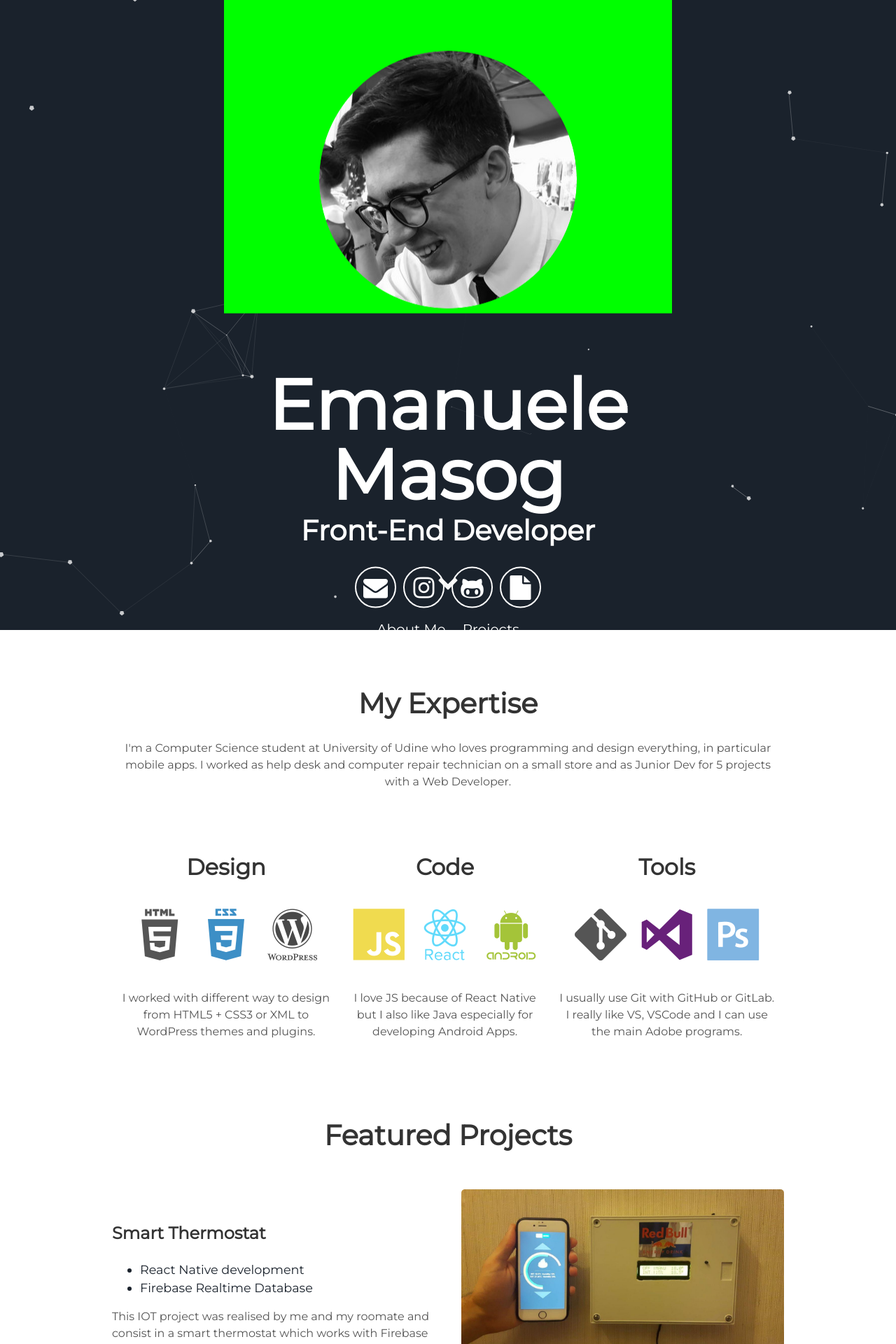
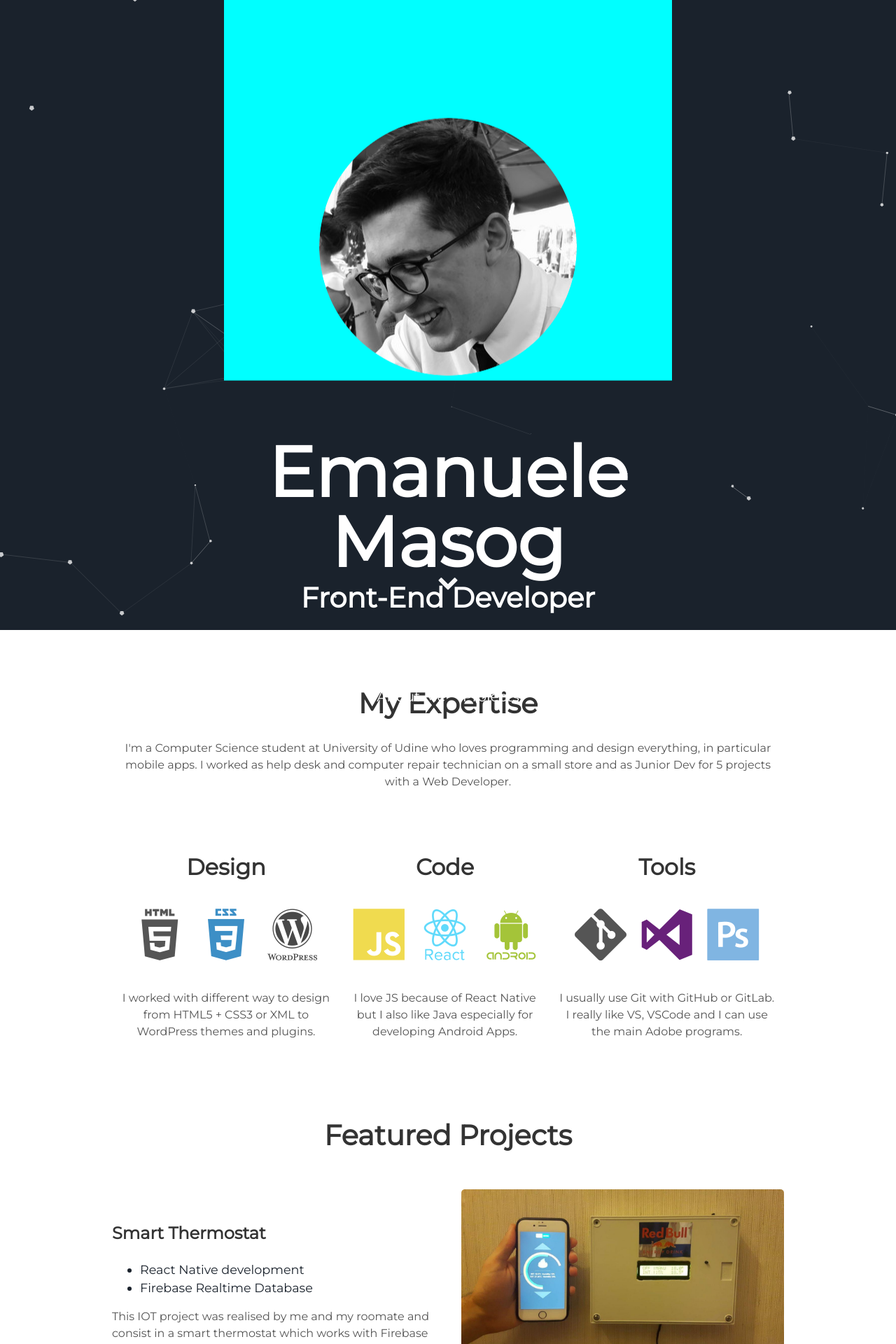
Before and after one commit to ClarkStoro/clarkstoro.github.io, a Jekyll site: the page built from index.html, in a window 1280 px wide. Shown: the top 1920 px of the page at 70% size. Built offline with Jekyll 4.4.1, drawn with Linux system fonts in a browser that asks for light colours.

Commit message:
Update header.html

```diff
--- a/_includes/header.html
+++ b/_includes/header.html
@@ -1,7 +1,7 @@
 <div id="particles-js">
   <div class="header">
 
-      <div style="padding-top: 15%; background-color: #00ff00;">
+      <div style="padding-top: 45%; background-color: #00ffff;">
       <img alt="ema" class="photo" src="{{ "/assets/img/EmanueleMaso.png"}}" />
     </div>
 
```
